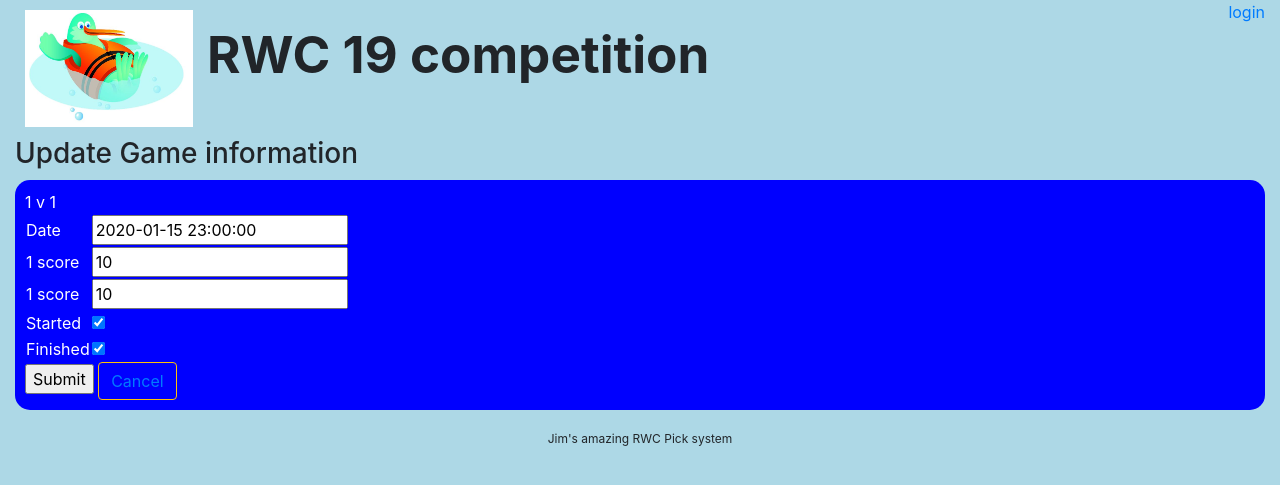
After one commit to Jimboeri/rwc19, a Django app: page /rwc19/game/edit/1/ in a window 1280 px wide. The commit adds this page. Shown: the top 485 px of the page. Run offline with Django 3.2, Linux system fonts and the light colour scheme; tables that the repository leaves empty hold one stand-in row (values such as "Sample post"); some libraries are stand-ins or nearby versions.

Commit message:
Game update done

```diff
--- a/swim/rwc19/forms.py
+++ b/swim/rwc19/forms.py
@@ -1,5 +1,5 @@
 from django import forms
-from .models import Prediction
+from .models import Prediction, Game
 
 #class ContactForm(forms.Form):
 #    descr = forms.CharField(widget=forms.Textarea)
@@ -11,3 +11,11 @@ class PickDetailForm(forms.ModelForm):
         #widgets = {
         #    'descr': forms.Textarea(attrs={'rows': 3}),
         #}
+
+class gameForm(forms.ModelForm):
+    class Meta:
+        model = Game
+        fields = ['gamedate', 'score1', 'score2', 'started', 'finished']
+        #widgets = {
+        #    'descr': forms.Textarea(attrs={'rows': 3}),
+        #}
--- a/swim/rwc19/models.py
+++ b/swim/rwc19/models.py
@@ -14,6 +14,14 @@ class Profile(models.Model):
     def __str__(self):
         return self.user.username
 
+    def totPoints(self):
+        pList = Prediction.objects.filter(player=self)
+        totScore = 0
+        for p in pList:
+            if p.game.finished:
+                totScore = totScore + p.points
+        self.totalPoints = totScore
+        return
 
 @receiver(post_save, sender=User)
 def create_user_profile(sender, instance, created, **kwargs):
@@ -70,16 +78,26 @@ class Prediction(models.Model):
     def calcScore(self):
         # first determine if the player got the result right
         win_diff = 0.0
+        bonus = 0
         if self.game.score1 > self.game.score2:
             if self.score1 > self.score2:
                 self.result = True
                 win_diff = abs(self.game.score1 - self.score1)/2
+                if self.game.score1 == self.score1:
+                    bonus = -5
         elif self.game.score1 == self.game.score2:
             if self.score1 == self.score2:
                 self.result = True
+                if self.game.score1 == self.score1:
+                    bonus = -5
         elif self.game.score1 < self.game.score2:
             if self.score1 < self.score2:
                 self.result = True
                 win_diff = abs(self.game.score2 - self.score2)/2
-
-        self.points = win_diff
+                if self.game.score2 == self.score2:
+                    bonus = -5
+        gameSpread = abs(self.game.score1 - self.game.score2)
+        mySpread = abs(self.score1 - self.score2)
+        if self.result == True:
+            self.points = win_diff + abs(gameSpread - mySpread) + bonus
+        return()
--- /dev/null
+++ b/swim/rwc19/templates/rwc19/gameEdit.html
@@ -0,0 +1,51 @@
+{% extends "rwc19/base.html" %}
+
+{% block title %}
+Game Edit
+{% endblock %}
+
+{% block web-body %}
+<div class="iot_background">
+  <div id="node-header"><h3>Update Game information</h3></div>
+    <div id="node_detail" class="content_block">
+      <div id="node_det_table">
+        <form action="{% url 'rwc19:gameEdit' gForm.instance.id %}" method="POST">
+          {% csrf_token %}
+
+          {{ gForm.non_field_errors}}
+          {{ gForm.instance.Team1 }} v {{ gForm.instance.Team2 }}
+           <table>
+
+            <tr>
+                <td>Date</td>
+                <td>{{ gForm.gamedate }}</td>
+              </tr>
+
+              <tr>
+                <td>{{ gForm.instance.Team1 }} score</td>
+                <td>{{ gForm.score1 }}</td>
+              </tr>
+              <tr>
+                <td>{{ gForm.instance.Team2 }} score</td>
+                <td>{{ gForm.score2 }}</td>
+              </tr>
+              <tr>
+                <td>Started</td>
+                <td>{{ gForm.started }}</td>
+              </tr>
+              <tr>
+                <td>Finished</td>
+                <td>{{ gForm.finished }}</td>
+              </tr>
+
+          </table>
+        <input type="submit" value="Submit">
+        <span id="node_cancel_button" class="cancel_button">
+          <a href="{% url 'rwc19:index' %}" class="btn btn-link btn-outline-warning" role="button">Cancel</a>
+        </span>
+      </form>
+    </div>
+  </div>
+
+</div>
+{% endblock %}
--- a/swim/rwc19/urls.py
+++ b/swim/rwc19/urls.py
@@ -8,7 +8,8 @@ urlpatterns = [
     path('', views.index, name='index'),
     path('accounts/', include('django.contrib.auth.urls')),
     path('pickupdate/', views.makePicks, name='pickUpdate'),
-    path('player/<int:player_id>', views.playerDets, name='playerDets')
+    path('player/<int:player_id>/', views.playerDets, name='playerDets'),
+    path('game/edit/<int:game_id>/', views.gameEdit, name='gameEdit'),
     #path('gateway/<int:gateway_ref>/', views.gatewayDetail, name='gatewayDetail'),
     #path('node/update/<int:node_ref>/', views.nodeUpdate, name='nodeUpdate'),
     #path('node/modupdate/<int:node_ref>/', views.nodeModNotify, name='nodeModNotify'),
--- a/swim/rwc19/views.py
+++ b/swim/rwc19/views.py
@@ -8,7 +8,7 @@ import datetime
 from django.utils import timezone
 
 from .models import Profile, Prediction, Game
-from .forms import PickDetailForm
+from .forms import PickDetailForm, gameForm
 from django.forms import inlineformset_factory, modelformset_factory
 # Create your views here.
 
@@ -21,6 +21,7 @@ def index(request):
 @login_required
 def makePicks(request):
     games = Game.objects.all()
+    totPoints = 0
     for g in games:
         p, created = Prediction.objects.get_or_create(player = request.user.profile, game = g)
         p.textname = "{} v {}".format(g.Team1, g.Team2)
@@ -29,10 +30,13 @@ def makePicks(request):
             p.started = True
             g.started = True
             p.calcScore()
+            totPoints = totPoints + p.points
         else:
             p.started = False
         p.save()
     usrProfile = Profile.objects.get(user=request.user)
+    usrProfile.totalPoints = totPoints
+    usrProfile.save()
     PickFormSet = modelformset_factory(Prediction, fields = ('id', 'score1', 'score2'), extra=0)
     #fPicks = PickFormSet(queryset = Prediction.objects.filter(player=usrProfile))
 
@@ -60,3 +64,32 @@ def playerDets(request, player_id):
 
     context = {'player': player, 'picks':picks}
     return render(request, 'rwc19/playerDets.html', context)
+
+def gameEdit(request, game_id):
+    game = get_object_or_404(Game, id = game_id)
+    print(game)
+    if request.method == 'POST':
+        gForm = gameForm(request.POST, instance = game)
+
+        if gForm.is_valid():
+            gForm.save()
+            pList = Prediction.objects.filter(game=game)
+            for p in pList:
+                p.calcScore()
+                p.save()
+
+            players = Profile.objects.all()
+            for p in players:
+                p.totPoints()
+                p.save()
+
+            return HttpResponseRedirect(reverse('rwc19:index'))
+        else:
+            print("invalid response, error = {}".format(fPicks.errors))
+
+     # if a GET (or any other method) we'll create a blank form
+    else:
+        gForm = gameForm(instance = game)
+
+    context = {'gForm': gForm, 'test': "Jim"}
+    return render(request, 'rwc19/gameEdit.html', context)
```
Also changed, not shown: swim/rwc19/templates/rwc19/index.html (+6 -1 lines).
